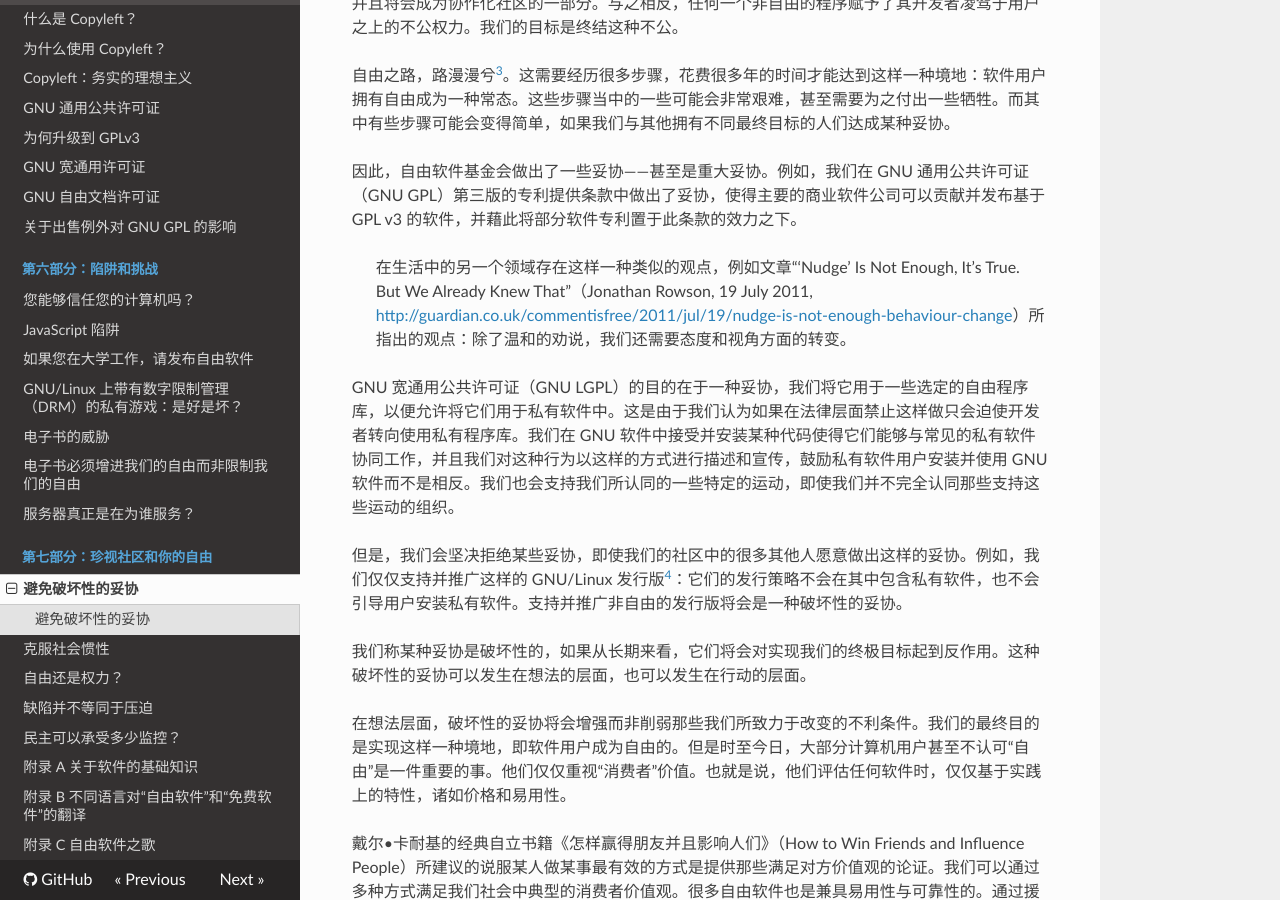
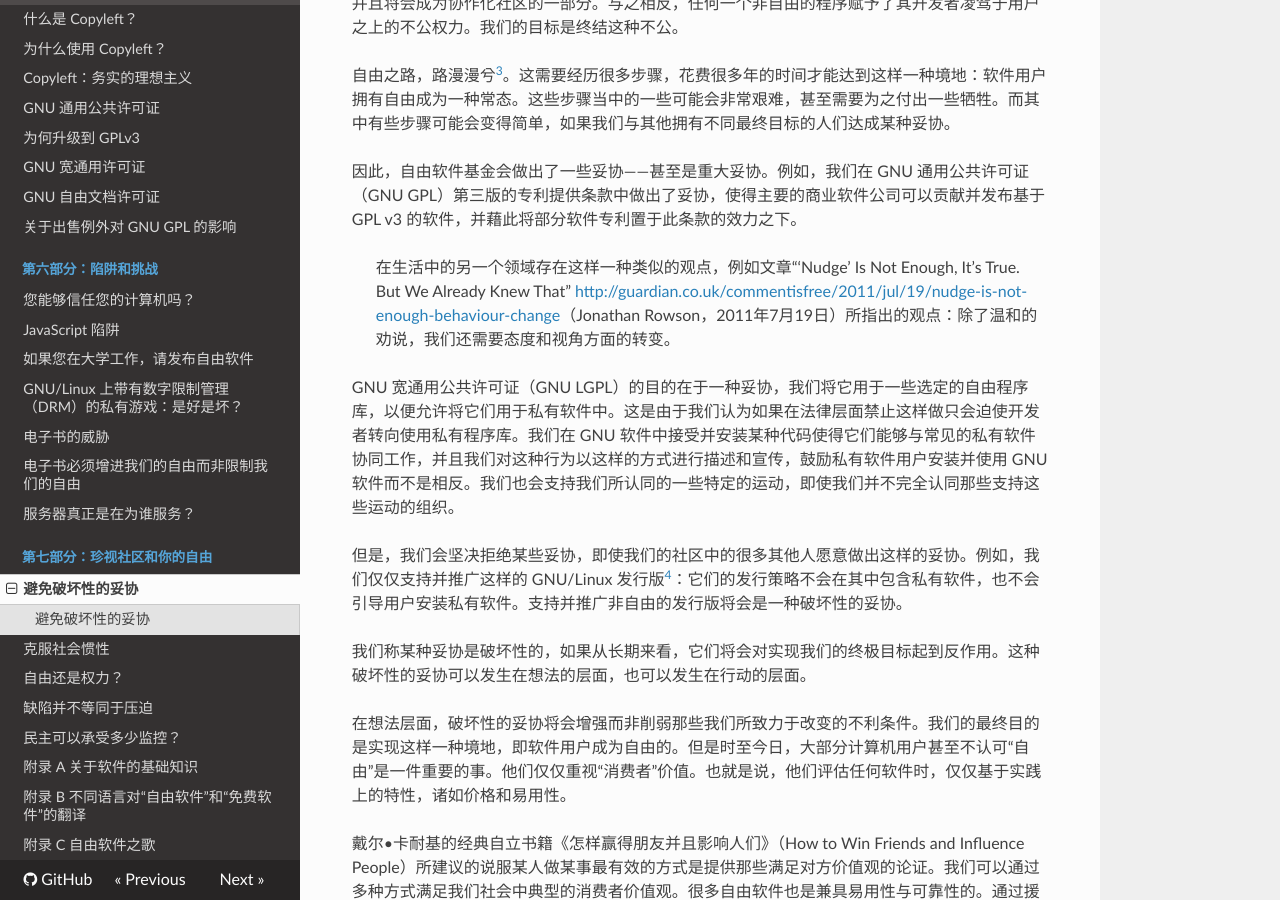
Before and after one commit to beijinglug/fsfs-zh, an MkDocs documentation site: the page built from docs/compromise.md, in a window 1280 px wide and 900 px high, scrolled down 523 px. Built offline with MkDocs 1.6.1, drawn with Linux system fonts in a browser that asks for light colours; nearby versions of some CDN libraries; old or Windows-style settings are respelled for this version of MkDocs.

Commit message:
format minor fix

```diff
--- a/docs/compromise.md
+++ b/docs/compromise.md
@@ -13,7 +13,7 @@
 
 因此，自由软件基金会做出了一些妥协——甚至是重大妥协。例如，我们在 GNU 通用公共许可证（GNU GPL）第三版的专利提供条款中做出了妥协，使得主要的商业软件公司可以贡献并发布基于 GPL v3 的软件，并藉此将部分软件专利置于此条款的效力之下。
 
-> 在生活中的另一个领域存在这样一种类似的观点，例如文章“‘Nudge’ Is Not Enough, It’s True. But We Already Knew That”（Jonathan Rowson, 19 July 2011, <http://guardian.co.uk/commentisfree/2011/jul/19/nudge-is-not-enough-behaviour-change>）所指出的观点：除了温和的劝说，我们还需要态度和视角方面的转变。
+> 在生活中的另一个领域存在这样一种类似的观点，例如文章“‘Nudge’ Is Not Enough, It’s True. But We Already Knew That” <http://guardian.co.uk/commentisfree/2011/jul/19/nudge-is-not-enough-behaviour-change>（Jonathan Rowson，2011年7月19日）所指出的观点：除了温和的劝说，我们还需要态度和视角方面的转变。
 
 GNU 宽通用公共许可证（GNU LGPL）的目的在于一种妥协，我们将它用于一些选定的自由程序库，以便允许将它们用于私有软件中。这是由于我们认为如果在法律层面禁止这样做只会迫使开发者转向使用私有程序库。我们在 GNU 软件中接受并安装某种代码使得它们能够与常见的私有软件协同工作，并且我们对这种行为以这样的方式进行描述和宣传，鼓励私有软件用户安装并使用 GNU 软件而不是相反。我们也会支持我们所认同的一些特定的运动，即使我们并不完全认同那些支持这些运动的组织。
 
```
Also changed, not shown: docs/freedom-or-power.md (+2 -1 lines), docs/surveillance-vs-democracy.md (+3 -2 lines).
